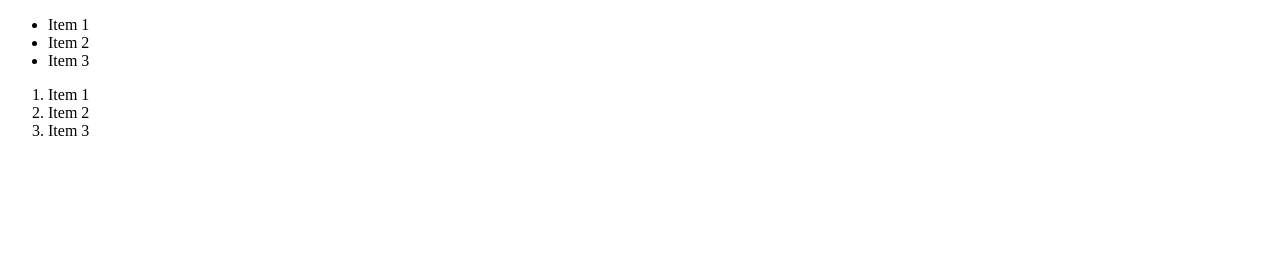
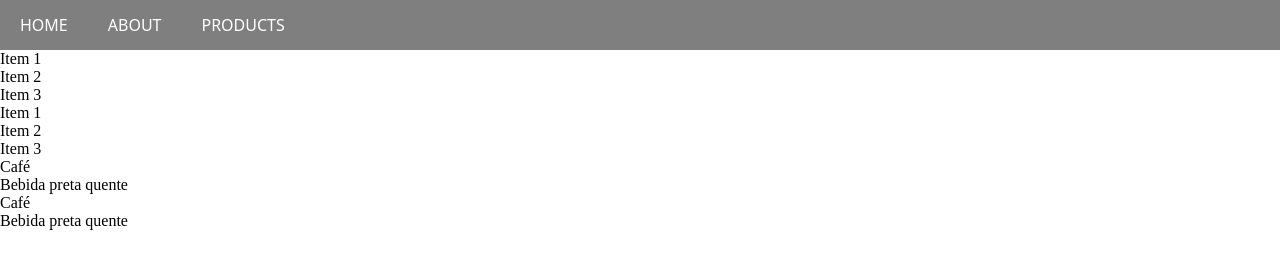
Before and after one commit to Alves-Jose/javascript, a plain HTML site: page Udemy/HMTL/aula11.html in a window 1280 px wide. Drawn offline with Linux system fonts and the light colour scheme.

Commit message:
Update aula11.html

```diff
--- a/Udemy/HMTL/aula11.html
+++ b/Udemy/HMTL/aula11.html
@@ -4,19 +4,67 @@
     <meta charset="UTF-8">
     <meta name="viewport" content="width=device-width, initial-scale=1.0">
     <title>Document</title>
+    <style>
+        *{
+            margin: 0;
+            padding: 0;
+        }
+
+        nav {
+            height: 50px;
+            background: rgba(0, 0, 0, 0.5);
+        }
+
+       nav a {
+            color: white;
+            text-decoration: none;
+            font-family: system-ui, -apple-system, BlinkMacSystemFont, 'Segoe UI', Roboto, Oxygen, Ubuntu, Cantarell, 'Open Sans', 'Helvetica Neue', sans-serif;
+            padding: 10px 20px;
+            display: block;
+            text-transform: uppercase;
+        }
+
+        nav a:hover {
+            background: rgba(0, 0, 0, 0.1);
+        }
+        nav {
+            display: flex;
+            align-items: center;
+        }
+        nav ul {
+            display: flex;
+            list-style: none;
+        }
+    </style>
 </head>
 <body>
+    <nav>
+        <ul>
+            <li><a href="#">Home</a></li>
+            <li><a href="#">About</a></li>
+            <li><a href="#">Products</a></li>
+        </ul>
+    </nav>
+
+
+
     <ul>
         <li>Item 1</li>
         <li>Item 2</li>
         <li>Item 3</li>
     </ul>
 
-    <ol>
+    <ol type="1" start="20">
         <li>Item 1</li>
         <li>Item 2</li>
         <li>Item 3</li>
     </ol>
 
+    <dl>
+        <dt>Café</dt>
+        <dd>Bebida preta quente</dd>
+        <dt>Café</dt>
+        <dd>Bebida preta quente</dd>
+    </dl>
 </body>
 </html>
```
